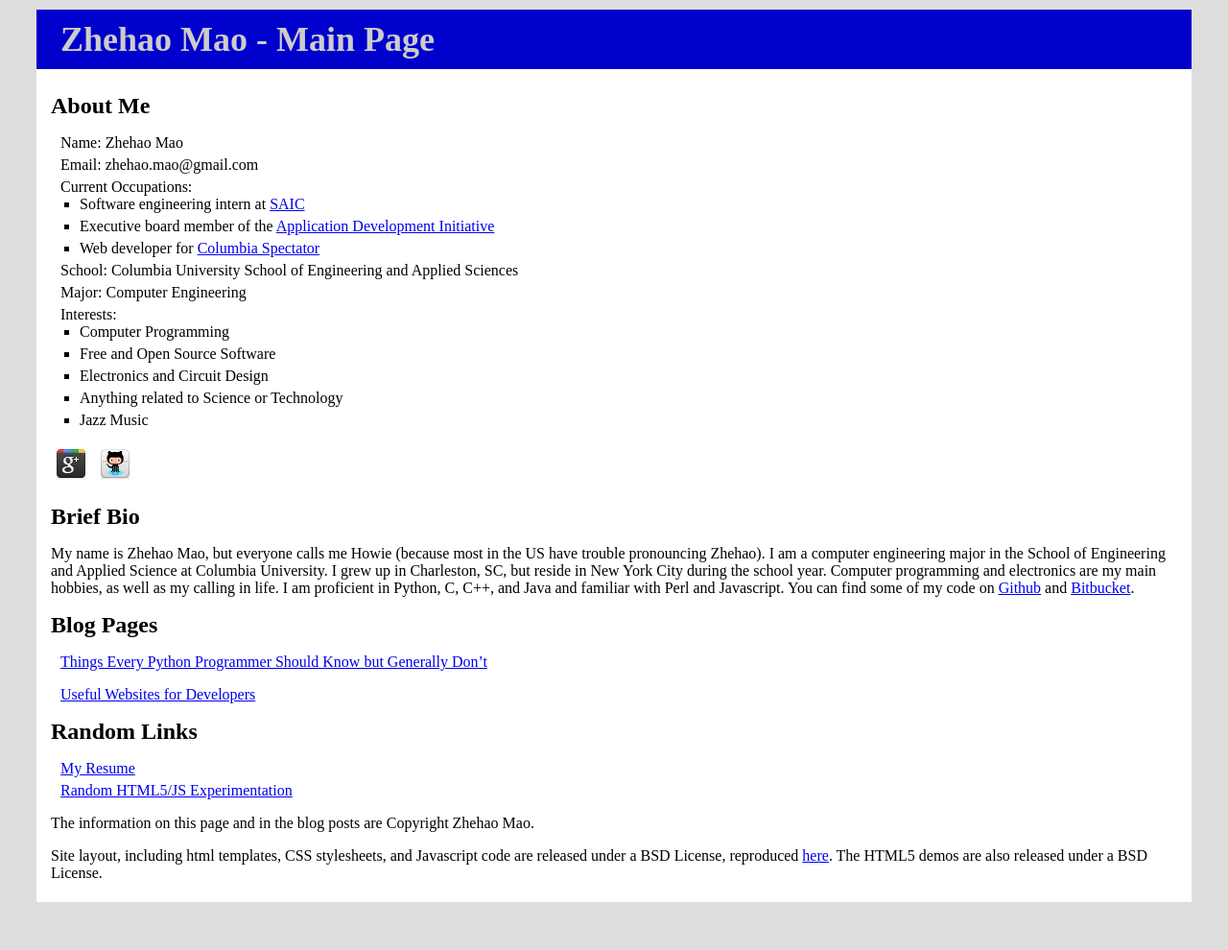
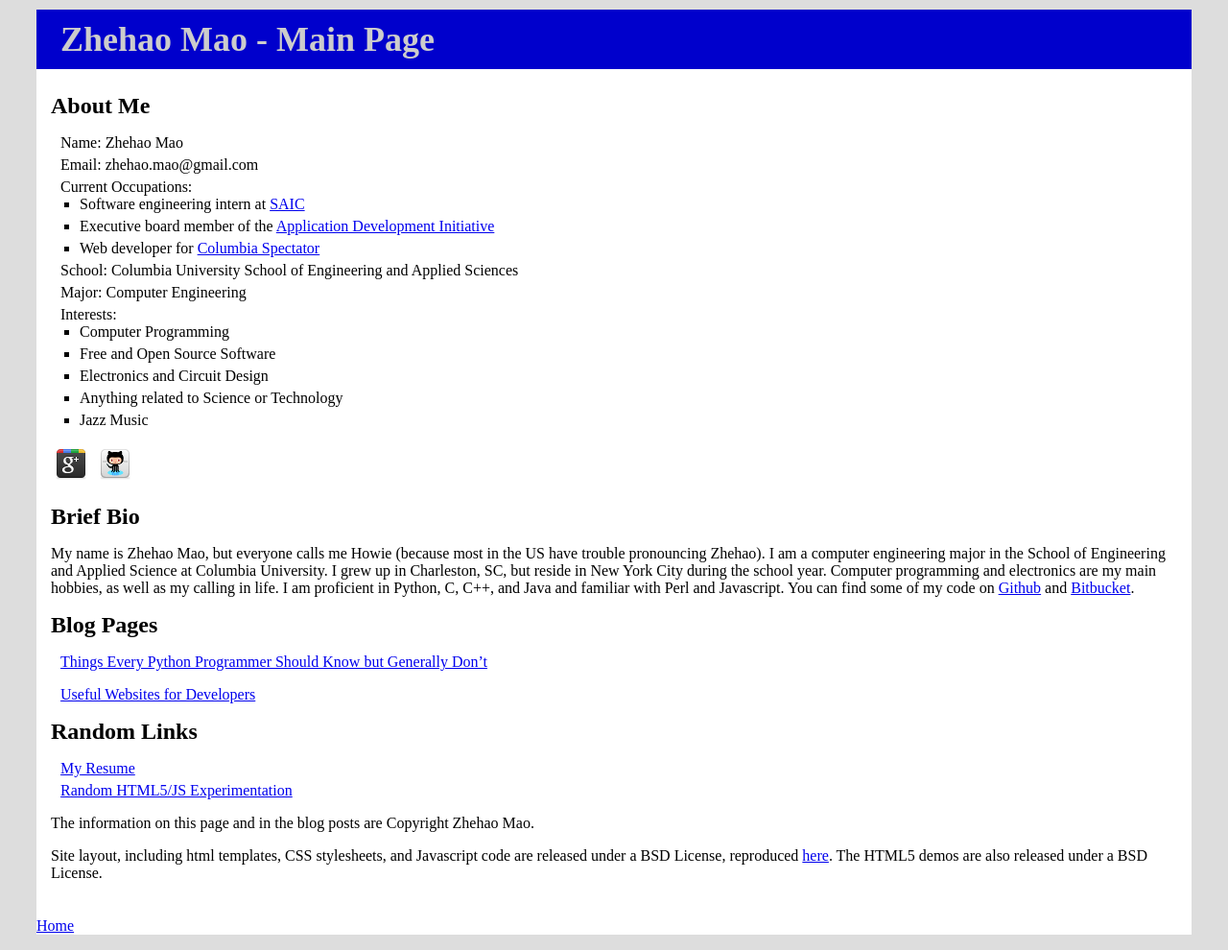
Before and after one commit to zhemao/zhemao.github.com, a Jekyll site: the page built from index.markdown, in a window 1280 px wide. Shown: the whole page at 96% size. Built offline with Jekyll 4.4.1, drawn with Linux system fonts in a browser that asks for light colours; Markdown is read by kramdown in place of the engine named in the settings; before the commit the page ends 950 px from its top, so only the background shows below that.

Commit message:
add home link to footer

```diff
--- a/_layouts/default.html
+++ b/_layouts/default.html
@@ -21,6 +21,10 @@
   {{content}}
 </div> <!--main-->
 
+<footer id="footer">
+<p><a href="/">Home</a></p>
+</footer>
+
 </div> <!--container-->
 </body>
 </html>
```
